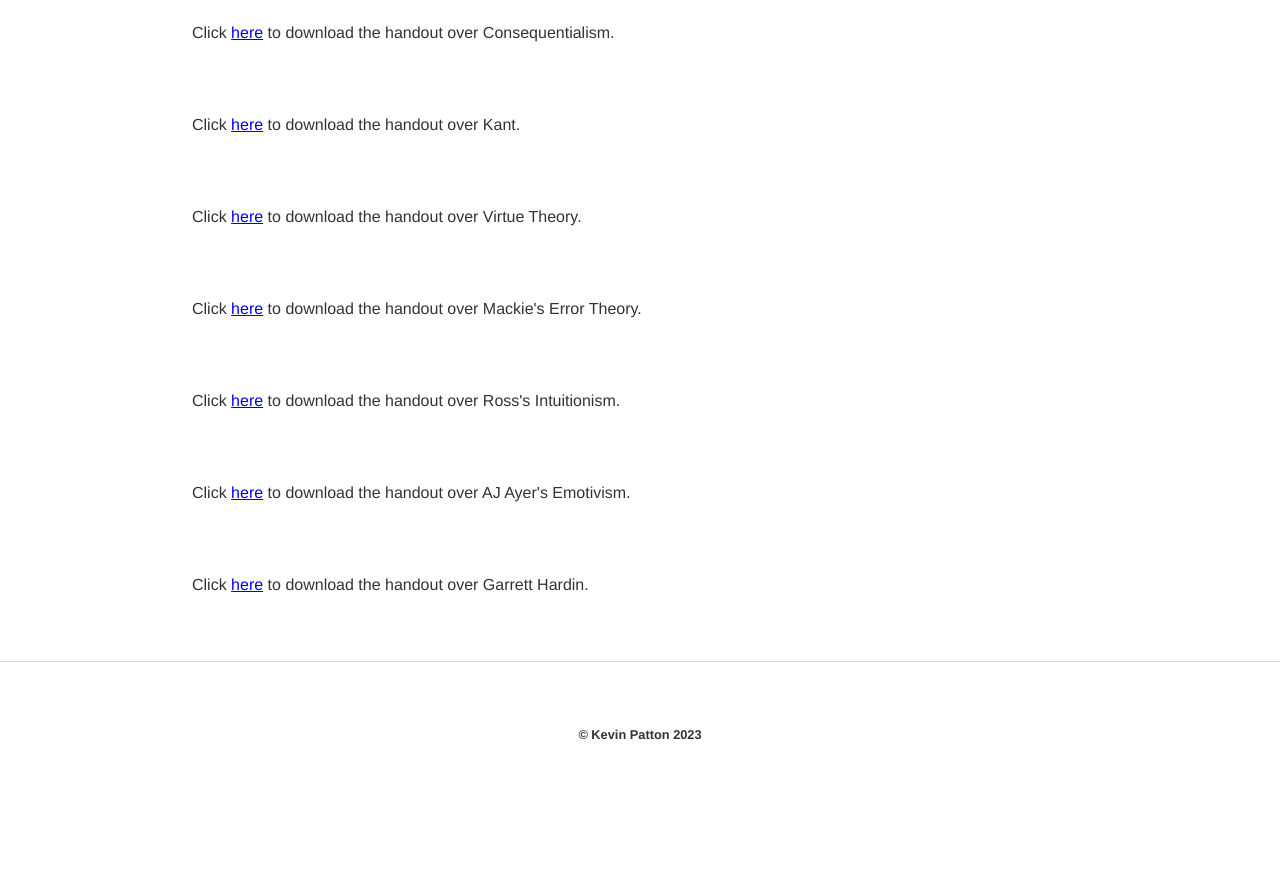
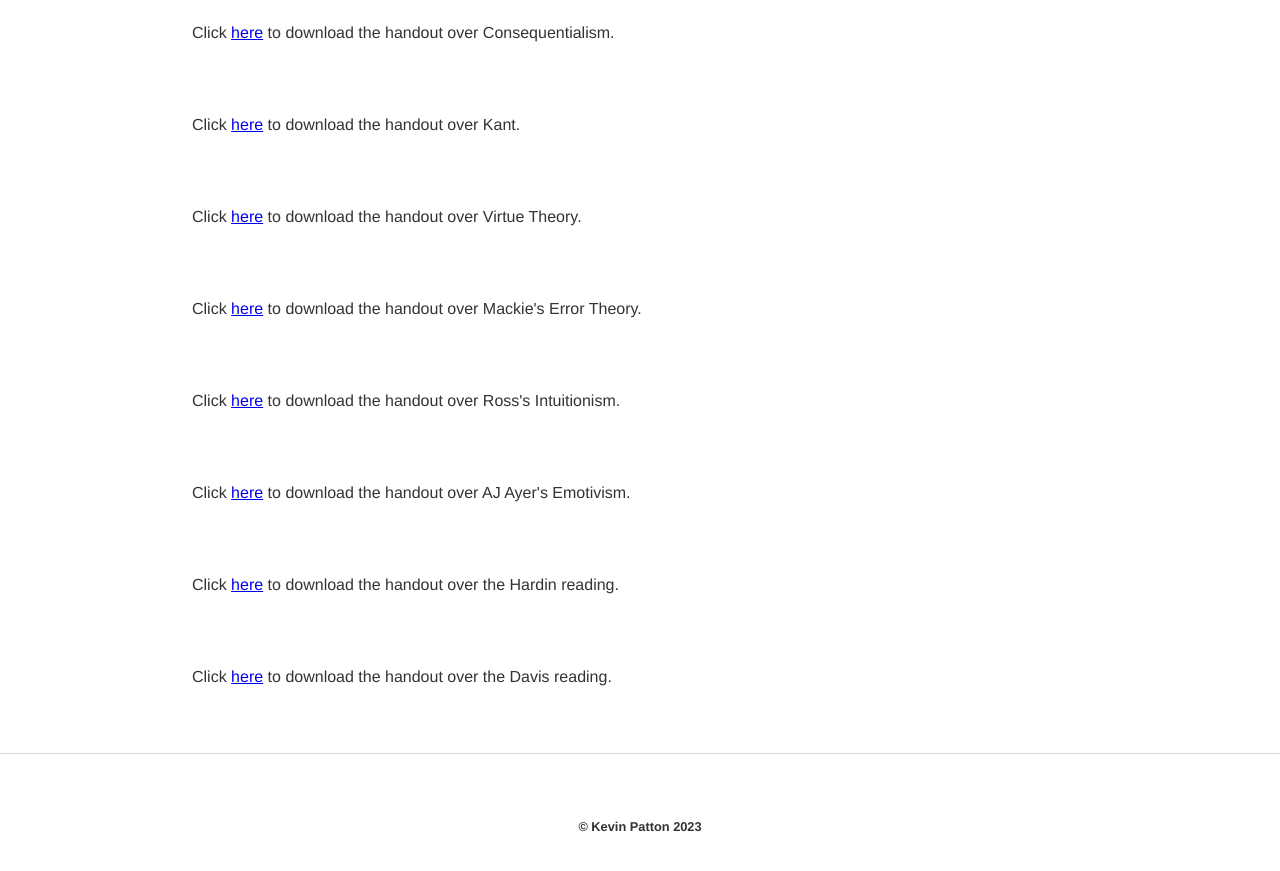
Before and after one commit to kevinjpatton/kevinjpatton.github.io, a Jekyll site: the page built from teaching/phil_2030/index.html, in a window 1280 px wide and 900 px high, scrolled down 1382 px. Shown: the top 871 px of the window. Built offline with Jekyll 4.4.1, drawn with Linux system fonts in a browser that asks for light colours; Markdown is read by kramdown in place of the engine named in the settings; before the commit the page ends 2190 px from its top, so only the background shows below that.

Commit message:
Update index.html

```diff
--- a/teaching/phil_2030/index.html
+++ b/teaching/phil_2030/index.html
@@ -22,4 +22,5 @@
 <p>Click <a href="/teaching/phil_2030/Handout - Mackie - 2030.pdf" target="_blank">here</a> to download the handout over Mackie's Error Theory.</p>
 <p>Click <a href="/teaching/phil_2030/Handout - Ross.pdf" target="_blank">here</a> to download the handout over Ross's Intuitionism.</p>
 <p>Click <a href="/teaching/phil_2030/Handout - Ayer.pdf" target="_blank">here</a> to download the handout over AJ Ayer's Emotivism.</p>
-<p>Click <a href="/teaching/phil_2030/Handout - Garrett Hardin.pdf" target="_blank">here<a> to download the handout over Garrett Hardin.</p>
+<p>Click <a href="/teaching/phil_2030/Handout - Garrett Hardin.pdf" target="_blank">here<a> to download the handout over the Hardin reading.</p>
+<p>Click <a href="/teaching/phil_2030/Handout - Davis.pdf" target="_blank">here<a> to download the handout over the Davis reading.</p>
```
